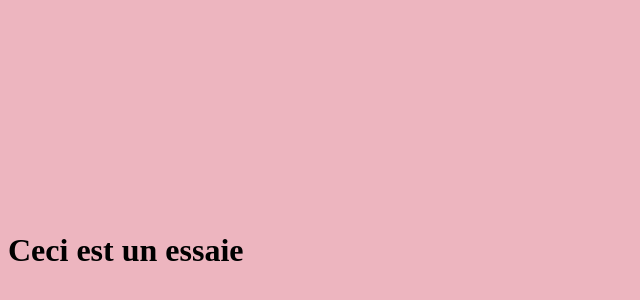
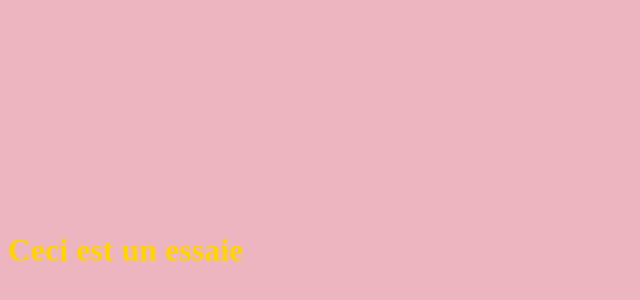
Before and after one commit to lhrao/Test, a plain HTML site: page index.html in a window 1280 px wide. Shown: the part 42-342 px from the top of the page, without its empty margins (0-640 px from the left). Drawn offline with Linux system fonts and the light colour scheme.

Commit message:
modification du titre

```diff
--- a/index.html
+++ b/index.html
@@ -7,7 +7,7 @@
 
 	<body style="background-color: #edb5bf">
 
-	<h1 style="padding-top:20%; padding-bottom:20%; text-align=center"> Ceci est un essaie </h1>
+	<h1 style="padding-top:20%; padding-bottom:20%; text-align=center; color:#FFD400;"> Ceci est un essaie </h1>
 
 	</body>
 </html>
```
